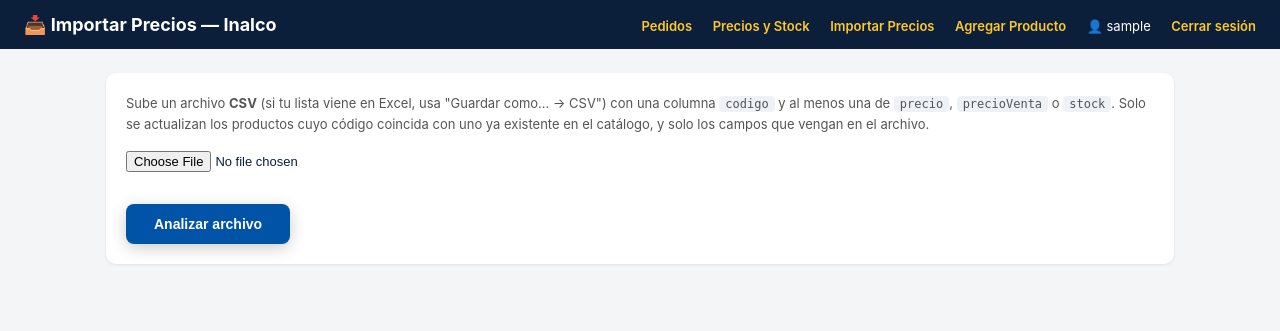
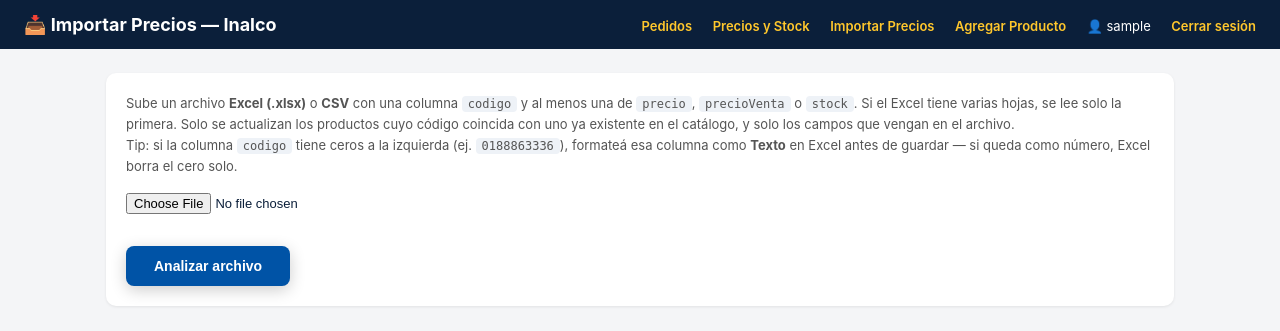
Before and after one commit to Galanzote/repuestos-inalco, a PHP site: page /admin/importar.php in a window 1280 px wide. Shown: the top 331 px of the page. Run offline with PHP 8.4, Linux system fonts and the light colour scheme; the visitor is signed in with stand-in values (Sample User, id 1).

Commit message:
Agrega soporte para subir Excel (.xlsx) directo en Importar Precios
Antes solo aceptaba CSV. Ahora tambien lee la primera hoja de un .xlsx
usando Zip+SimpleXML (nativo de PHP, sin librerias externas ni Composer),
soportando tanto texto compartido como texto inline. El resto del flujo
(deteccion de columnas, previsualizacion, aplicar cambios) queda igual,
comparte la misma logica sea CSV o Excel.

Co-Authored-By: Claude Sonnet 5 <noreply@anthropic.com>

```diff
--- a/admin/importar.php
+++ b/admin/importar.php
@@ -23,6 +23,78 @@ function limpiarNumero($v) {
     return $v === '' ? null : (int) $v;
 }
 
+/** Convierte "A", "B", ..., "AA" (letras de columna de Excel) a índice 0-based. */
+function colLetrasAIndice($letras) {
+    $indice = 0;
+    for ($i = 0; $i < strlen($letras); $i++) {
+        $indice = $indice * 26 + (ord($letras[$i]) - ord('A') + 1);
+    }
+    return $indice - 1;
+}
+
+/**
+ * Lee la primera hoja de un .xlsx y devuelve un array de filas (cada fila
+ * un array de valores en texto), o null si no se pudo leer. Un .xlsx es en
+ * realidad un .zip con XML adentro, así que esto se hace con las
+ * extensiones estándar de PHP (Zip + SimpleXML), sin librerías externas.
+ */
+function leerXlsx($path) {
+    if (!class_exists('ZipArchive')) return null;
+
+    $zip = new ZipArchive();
+    if ($zip->open($path) !== true) return null;
+
+    $sharedStrings = [];
+    $ssXml = $zip->getFromName('xl/sharedStrings.xml');
+    if ($ssXml !== false) {
+        $ssObj = @simplexml_load_string($ssXml);
+        if ($ssObj !== false) {
+            foreach ($ssObj->si as $si) {
+                if (isset($si->t)) {
+                    $sharedStrings[] = (string) $si->t;
+                } else {
+                    $texto = '';
+                    foreach ($si->r as $r) $texto .= (string) $r->t;
+                    $sharedStrings[] = $texto;
+                }
+            }
+        }
+    }
+
+    $sheetXml = $zip->getFromName('xl/worksheets/sheet1.xml');
+    $zip->close();
+    if ($sheetXml === false) return null;
+
+    $sheetObj = @simplexml_load_string($sheetXml);
+    if ($sheetObj === false || !isset($sheetObj->sheetData)) return null;
+
+    $filas = [];
+    foreach ($sheetObj->sheetData->row as $row) {
+        $celdas = [];
+        $colIndex = 0;
+        foreach ($row->c as $c) {
+            $ref = (string) $c['r'];
+            $colLetras = preg_replace('/[0-9]/', '', $ref);
+            $indiceReal = $colLetras !== '' ? colLetrasAIndice($colLetras) : $colIndex;
+            while ($colIndex < $indiceReal) { $celdas[$colIndex] = ''; $colIndex++; }
+
+            $tipo = (string) $c['t'];
+            if ($tipo === 'inlineStr') {
+                $valor = isset($c->is->t) ? (string) $c->is->t : '';
+            } else {
+                $valor = isset($c->v) ? (string) $c->v : '';
+                if ($tipo === 's') {
+                    $valor = $sharedStrings[(int) $valor] ?? '';
+                }
+            }
+            $celdas[$colIndex] = $valor;
+            $colIndex++;
+        }
+        $filas[] = $celdas;
+    }
+    return $filas;
+}
+
 $camposValidos = ['precio', 'precioVenta', 'stock'];
 $step = $_POST['step'] ?? '';
 
@@ -35,19 +107,33 @@ if ($_SERVER['REQUEST_METHOD'] === 'POST' && $step === 'preview') {
     if (!isset($_FILES['csv']) || $_FILES['csv']['error'] !== UPLOAD_ERR_OK) {
         $error = 'No se pudo subir el archivo. Intenta de nuevo.';
     } else {
+        $ext = strtolower(pathinfo($_FILES['csv']['name'], PATHINFO_EXTENSION));
+
+        if ($ext === 'xlsx') {
+            $filas = leerXlsx($_FILES['csv']['tmp_name']);
+            if ($filas === null) {
+                $error = 'No se pudo leer el archivo Excel. Probá guardarlo como .xlsx de nuevo, o exportalo como CSV.';
+            }
+        } elseif ($ext === 'csv') {
             $raw = file_get_contents($_FILES['csv']['tmp_name']);
             $raw = preg_replace('/^\xEF\xBB\xBF/', '', $raw); // BOM de Excel
             $lines = array_values(array_filter(
                 preg_split("/\r\n|\r|\n/", $raw),
                 function ($l) { return trim($l) !== ''; }
             ));
+            $delim = (!empty($lines) && substr_count($lines[0], ';') > substr_count($lines[0], ',')) ? ';' : ',';
+            $filas = array_map(function ($l) use ($delim) { return str_getcsv($l, $delim); }, $lines);
+        } else {
+            $error = 'Formato no reconocido — subí un archivo .csv o .xlsx.';
+            $filas = null;
+        }
 
-        if (count($lines) < 2) {
+        if (!$error && (empty($filas) || count($filas) < 2)) {
             $error = 'El archivo está vacío o no tiene filas de datos.';
-        } else {
-            $headerLine = $lines[0];
-            $delim = (substr_count($headerLine, ';') > substr_count($headerLine, ',')) ? ';' : ',';
-            $headerRaw = str_getcsv($headerLine, $delim);
+        }
+
+        if (!$error) {
+            $headerRaw = $filas[0];
 
             $colMap = [];
             foreach ($headerRaw as $i => $h) {
@@ -80,8 +166,8 @@ if ($_SERVER['REQUEST_METHOD'] === 'POST' && $step === 'preview') {
                         $porCodigo[$p['codigo']] = $idx;
                     }
 
-                    for ($li = 1; $li < count($lines); $li++) {
-                        $row = str_getcsv($lines[$li], $delim);
+                    for ($li = 1; $li < count($filas); $li++) {
+                        $row = $filas[$li];
                         $codigo = trim($row[$codigoCol] ?? '');
                         if ($codigo === '') continue;
 
@@ -179,16 +265,19 @@ function fmtMoney2($n) { return number_format((float) $n, 0, ',', '.'); }
     <?php if (!$cambios && !$noEncontrados): ?>
       <div class="panel-box">
         <p class="help-text">
-          Sube un archivo <strong>CSV</strong> (si tu lista viene en Excel, usa
-          "Guardar como… → CSV") con una columna <code>codigo</code> y al menos
-          una de <code>precio</code>, <code>precioVenta</code> o <code>stock</code>.
-          Solo se actualizan los productos cuyo código coincida con uno ya
-          existente en el catálogo, y solo los campos que vengan en el archivo.
+          Sube un archivo <strong>Excel (.xlsx)</strong> o <strong>CSV</strong> con una
+          columna <code>codigo</code> y al menos una de <code>precio</code>,
+          <code>precioVenta</code> o <code>stock</code>. Si el Excel tiene varias hojas,
+          se lee solo la primera. Solo se actualizan los productos cuyo código coincida
+          con uno ya existente en el catálogo, y solo los campos que vengan en el archivo.
+          <br>Tip: si la columna <code>codigo</code> tiene ceros a la izquierda (ej.
+          <code>0188863336</code>), formateá esa columna como <strong>Texto</strong> en
+          Excel antes de guardar — si queda como número, Excel borra el cero solo.
         </p>
         <form method="post" enctype="multipart/form-data">
           <input type="hidden" name="csrf_token" value="<?= htmlspecialchars($_SESSION['csrf_token'], ENT_QUOTES) ?>">
           <input type="hidden" name="step" value="preview">
-          <input type="file" name="csv" accept=".csv,text/csv" required class="file-input">
+          <input type="file" name="csv" accept=".csv,.xlsx,text/csv,application/vnd.openxmlformats-officedocument.spreadsheetml.sheet" required class="file-input">
           <button type="submit" class="btn-guardar-precios">Analizar archivo</button>
         </form>
       </div>
```
Lines whose indentation alone changed are shown as unchanged.
